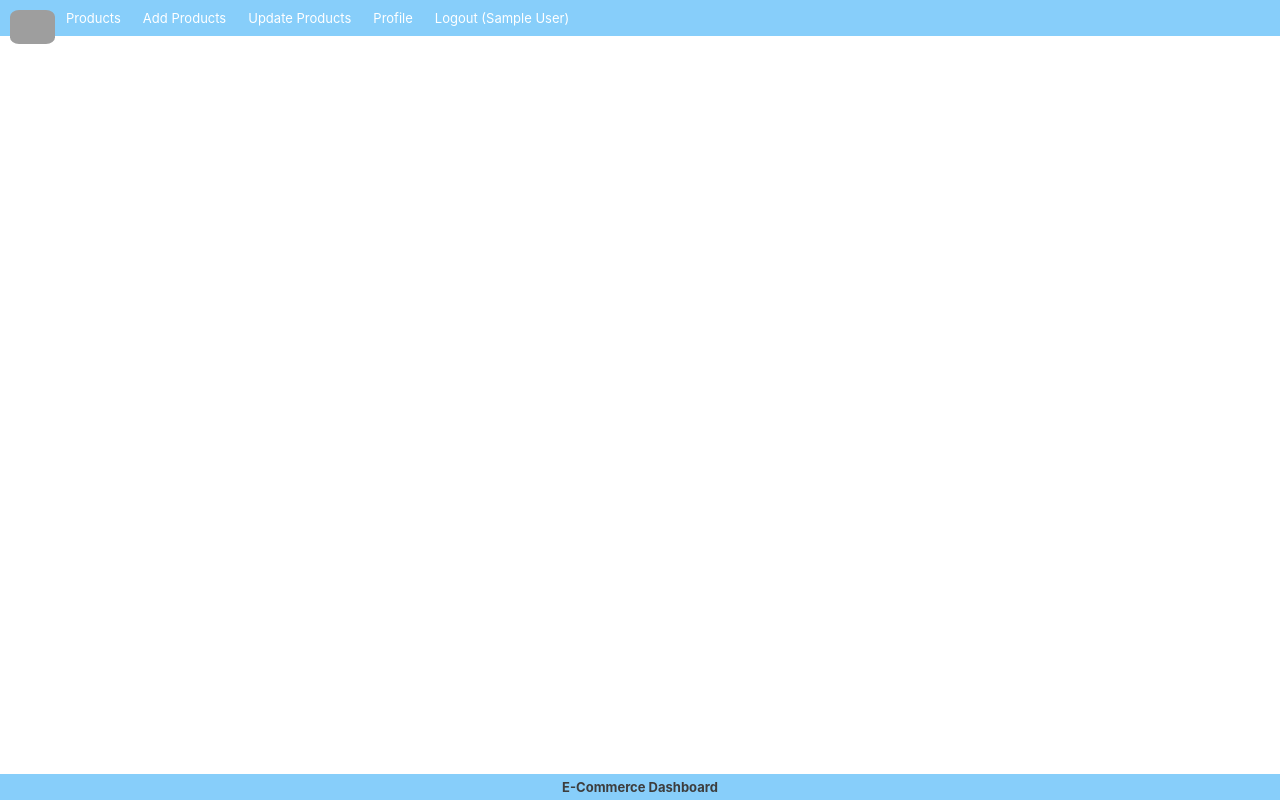
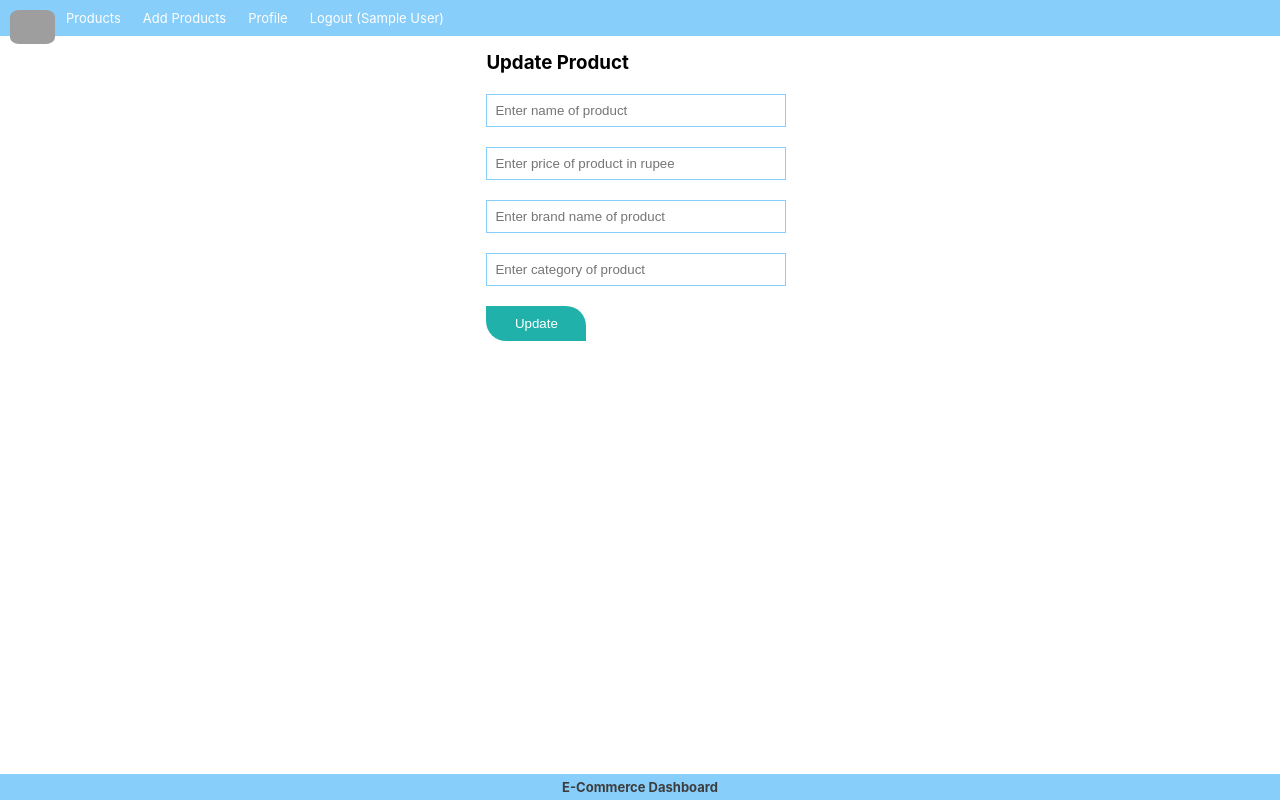
Before and after one commit to sjana98/e-dashboard-react-frontend, a React (Create React App) app: page /update/1 in a window 1280 px wide. Built offline with nearby package versions, Linux system fonts and the light colour scheme; sample sign-in values are in the browser's storage; grey boxes are pictures that could not be loaded; the HTML template or start-up script is replaced by a standard one.

Commit message:
update products component create and update button add in product component

```diff
--- a/src/App.css
+++ b/src/App.css
@@ -123,9 +123,20 @@ p{
   margin-top: 1px;
   padding: 2px;
   width: 50px;
-  background-color: lightseagreen;
+  background-color: lightcoral;
   color: white;
   border: none;
+  }
+  .updateBtn{
+  margin: 5px ;
+  padding: 2px;
+  width: 50px;
+  background-color: rgba(32, 178, 171, 0.859);
+  border: none;
+  }
+  .updateLink{
+    text-decoration: none;
+    color: white;
   }
 }
 /* emptyProduct Css */
--- a/src/App.js
+++ b/src/App.js
@@ -8,6 +8,7 @@ import Login from './components/Login';
 import AddProduct from './components/AddProduct';
 import Products from './components/Products';
 import EmptyProductPage from './components/EmptyProductPage';
+import UpdateProducts from './components/UpdateProducts';
 
 
 function App() {
@@ -22,7 +23,7 @@ function App() {
             <Route path='/' element={<Products />}/>
             <Route path='/emptyPage' element={<EmptyProductPage />}/>  {/* This component is for, product page is shows error after the last product deleted. */}
             <Route path='/add' element={<AddProduct />}/>
-            <Route path='/update' element={<h2>updated Products component</h2>}/>
+            <Route path='/update/:id' element={<UpdateProducts />}/>
             <Route path='/logout' element={<h2>Logout component</h2>}/>
             <Route path='/profile' element={<h2>profile component</h2>} />
           </Route>
--- a/src/components/Navbar.jsx
+++ b/src/components/Navbar.jsx
@@ -16,7 +16,6 @@ function Navbar() {
                 auth && <ul className='nav-ul'>
                     <li><Link to="/">Products</Link></li>
                     <li><Link to="/add">Add Products</Link></li>
-                    <li><Link to="/update">Update Products</Link></li>
                     <li><Link to="/profile">Profile</Link></li>
                     <li><Link to="/login" onClick={logout}>Logout ({JSON.parse(auth).name})</Link></li>
                 </ul>
--- a/src/components/Products.jsx
+++ b/src/components/Products.jsx
@@ -1,5 +1,5 @@
 import React, { useEffect, useState } from 'react';
-import { useNavigate } from 'react-router-dom';
+import { Link, useNavigate } from 'react-router-dom';
 
 
 function Products() {
@@ -42,7 +42,11 @@ function Products() {
             <td>Rs.{item.price}/-</td>
             <td>{item.brand}</td>
             <td>{item.category}</td>
-            <td><button onClick={() => handleDelete(item._id)} className='deleteBtn'>Delete</button></td>
+            <td>
+                <button onClick={() => handleDelete(item._id)} className='deleteBtn'>Delete</button>
+                <button className='updateBtn'><Link to={"/update/"+item._id} className='updateLink' >Update</Link></button>
+                {/* <Link to={"/update/"+item._id} className='updateBtn'>Update</Link> */}
+            </td>
         </tr>
     ))
 
--- /dev/null
+++ b/src/components/UpdateProducts.jsx
@@ -0,0 +1,48 @@
+import React, { useState } from 'react';
+
+function UpdateProducts() {
+
+    const [name, setName] = useState("");
+    const [price, setPrice] = useState("");
+    const [brand, setBrand] = useState("");
+    const [category, setCategory] = useState("");
+    const [errorMsg, setErrorMsg] = useState(false);
+    const [confirmMsg, setConfirmMsg] = useState(false);
+
+    const userName = JSON.parse(localStorage.getItem("user")).name;
+
+    const handleUpdate = async () => {
+        if (!name || !price || !brand || !category) {       // Simple form validation part
+            setErrorMsg(true);
+            return false;
+        } else {
+            setConfirmMsg(true);
+        };
+
+    };
+
+    return (
+        <>
+            <form className="Container addPtCont">
+                <h3>Update Product</h3>
+                <input type="text" className='inputField' placeholder='Enter name of product' value={name} onChange={(e) => setName(e.target.value)} />
+                {errorMsg && !name && <span className='validationText'>Enter updated name of product!!</span>}
+
+                <input type="Number" className='inputField' placeholder='Enter price of product in rupee' value={price} onChange={(e) => setPrice(e.target.value)} />
+                {errorMsg && !price && <span className='validationText'>Enter updated price of product!!</span>}
+
+                <input type="text" className='inputField' placeholder='Enter brand name of product' value={brand} onChange={(e)=> setBrand(e.target.value)}/>
+                {errorMsg && !brand && <span className='validationText'>Enter brand of product!!</span>}
+
+                <input type="text" className='inputField' placeholder='Enter category of product' value={category} onChange={(e)=> setCategory(e.target.value)}/>
+                {errorMsg && !category && <span className='validationText'>Enter category of product!!</span>}
+
+                <button type='submit' className='addBtn' onClick={handleUpdate}>Update</button>
+                {confirmMsg && <span className='conformationText'> {userName}, successfully update your product.</span>}
+
+            </form>
+        </>
+    )
+}
+
+export default UpdateProducts
```
